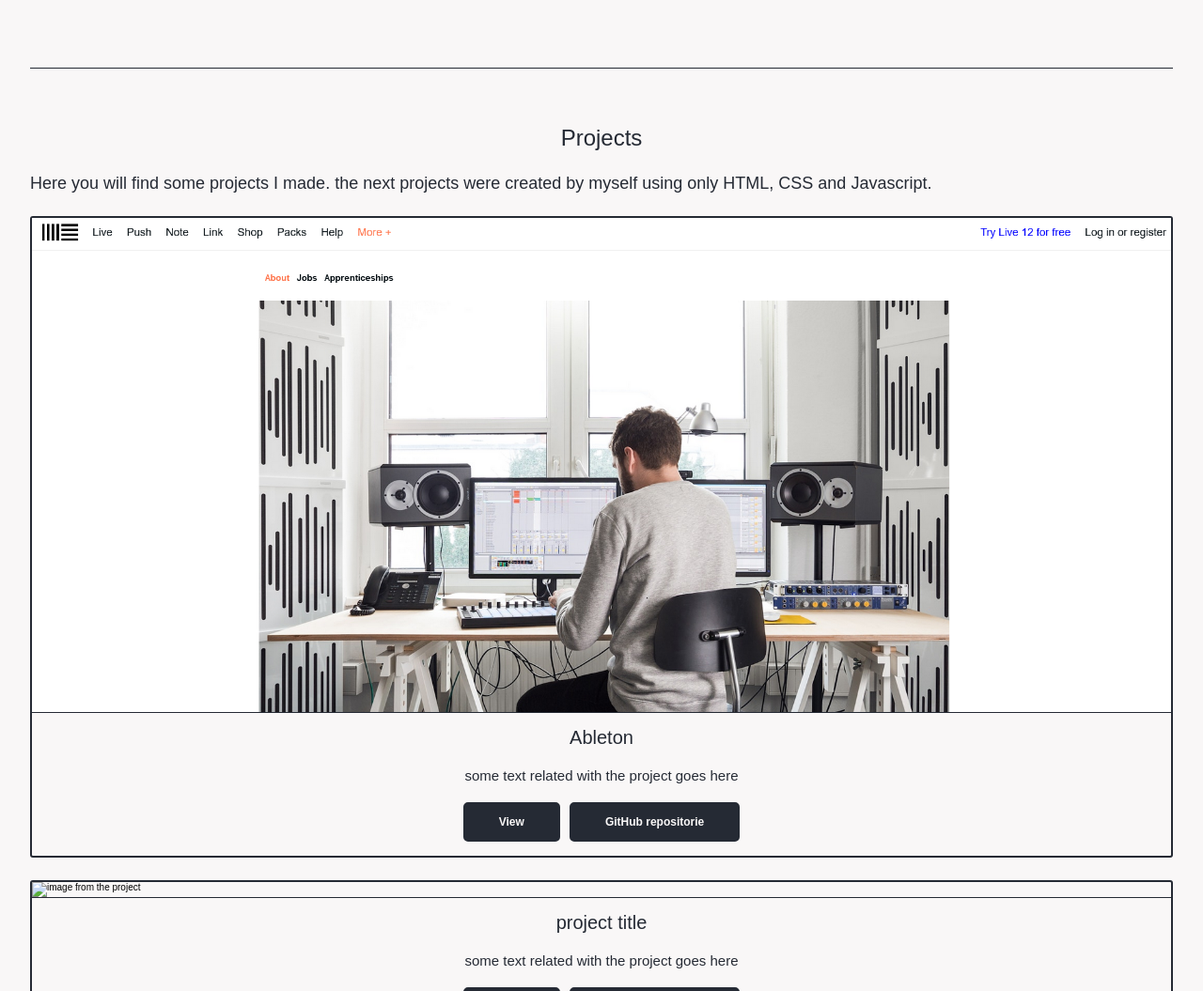
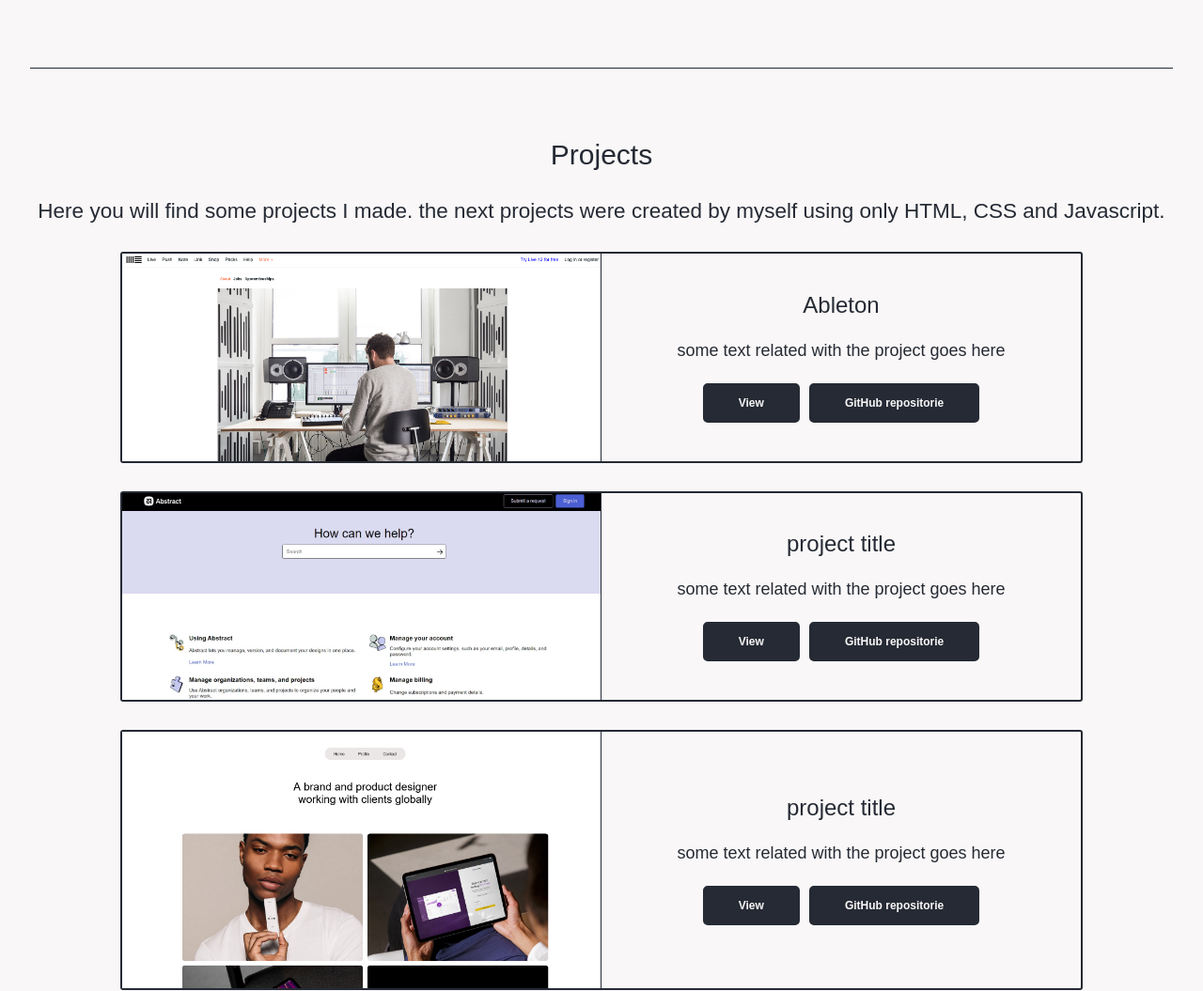
Before and after one commit to codebysebastian/SebastianCodingJourney, a plain HTML site: page index.html in a window 1280 px wide. Shown: the part 1168-2223 px from the top of the page at 94% size. Drawn offline with Linux system fonts and the light colour scheme.

Commit message:
projects section updated

```diff
--- a/css/main.css
+++ b/css/main.css
@@ -263,12 +263,13 @@
 .project__text {
     width: 100%;
     font-size: 1.5em;
-    text-align: justify;
+    text-align: center;
     color: var(--black);
 }
 
 .card {
     width: 100%;
+    max-width: 1024px;
     font-size: 10px;
     border-radius: 3px;
     border: 2px solid var(--black);
@@ -278,11 +279,11 @@
 
 .card__header {
     width: 100%;
+    border-bottom: 1px solid var(--black);
 }
 
 .card__figure {
     width: 100%;
-    border-bottom: 1px solid var(--black);
     cursor: pointer;
 }
 
@@ -519,12 +520,23 @@
         justify-content: space-between;
     }
 
+
 }
 
 @media screen and (min-width: 769px) {
     .about-me {
         flex-direction: row;
         justify-content: space-evenly;
+    }
+
+    .card {
+        grid-template-columns: 1fr 1fr;
+        grid-template-rows: auto;
+    }
+
+    .card__header {
+        border-right: 1px solid var(--black);
+        border-bottom: none;
     }
 }
 
@@ -545,4 +557,12 @@
     .about-me {
         font-size: 15px;
     }
+
+    .project {
+        font-size: 15px;
+    }
+
+    .card {
+        font-size: 12px;
+    }
 }
--- a/index.html
+++ b/index.html
@@ -80,7 +80,7 @@
       <article class="card">
         <div class="card__header">
           <figure class="card__figure">
-            <img src="assets/images/Ableton-screenshot.png" alt="image from the project">
+            <img src="assets/images/Ableton-screenshot.png" alt="Ableton screenshot">
           </figure>
         </div>
         <div class="card__body">
@@ -95,22 +95,22 @@
       <article class="card">
         <div class="card__header">
           <figure class="card__figure">
-            <img src="" alt="image from the project">
+            <img src="assets/images/Abstract-screenshot.jpeg" alt="Abstract screenshot">
           </figure>
         </div>
         <div class="card__body">
           <h3 class="card__title">project title</h3>
           <p class="card__text">some text related with the project goes here</p>
           <div class="card__links">
-            <a href="#" class="card__link">View</a>
-            <a href="#" class="card__link">GitHub repositorie</a>
+            <a href="https://codebysebastian.github.io/Abstract-page/" target="_blank" class="card__link">View</a>
+            <a href="https://github.com/codebysebastian/Abstract-page" target="_blank" class="card__link">GitHub repositorie</a>
           </div>
         </div>
       </article>
       <article class="card">
         <div class="card__header">
           <figure class="card__figure">
-            <img src="" alt="image from the project">
+            <img src="assets/images/oh.studio-screenshot.png" alt="oh.studio screenshot">
           </figure>
         </div>
         <div class="card__body">
```
Also changed, not shown: assets/images/Abstract-screenshot.jpeg (added), assets/images/oh.studio-screenshot.png (added).
